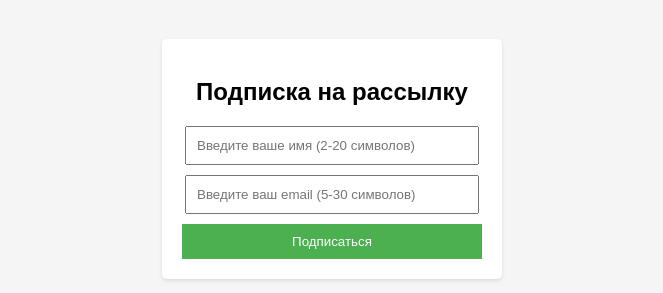
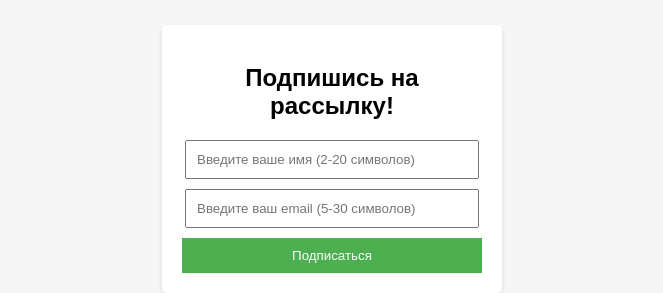
Before and after one commit to ivannetreba/registration-form, a plain HTML site: page index.html in a window 1280 px wide. Shown: the part 526-819 px from the top of the page, without its empty margins (308-971 px from the left). Drawn offline with Linux system fonts and the light colour scheme.

Commit message:
Подпишись! index.html

```diff
--- a/index.html
+++ b/index.html
@@ -49,7 +49,7 @@
     <h1>Рассылка о здоровом образе жизни</h1>
   </div>
   <div class="subscribe-form">
-    <h2>Подписка на рассылку</h2>
+    <h2>Подпишись на рассылку!</h2>
     <input type="text" id="name" placeholder="Введите ваше имя (2-20 символов)" required pattern="[a-zA-Zа-яА-ЯёЁ\s-]{2,20}">
     <input type="email" id="email" placeholder="Введите ваш email (5-30 символов)" required pattern="[a-zA-Z0-9._%+-]+@[a-zA-Z0-9.-]+\.[a-zA-Z]{2,}">
     <button onclick="subscribe()">Подписаться</button>
```
